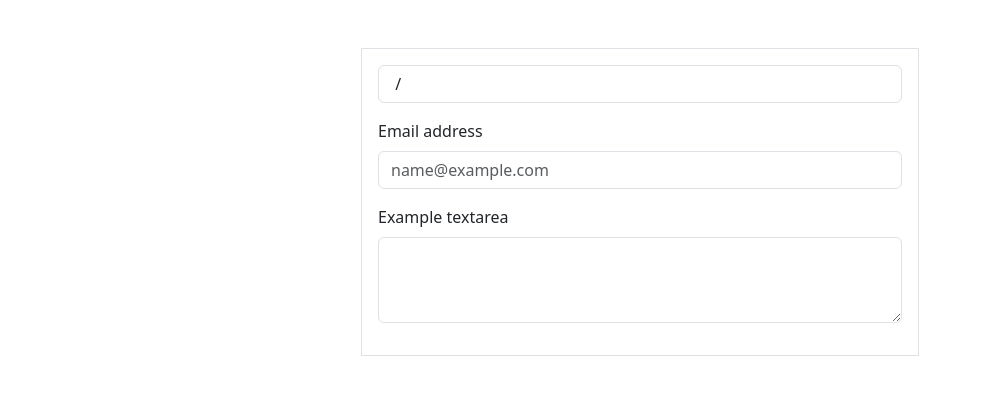
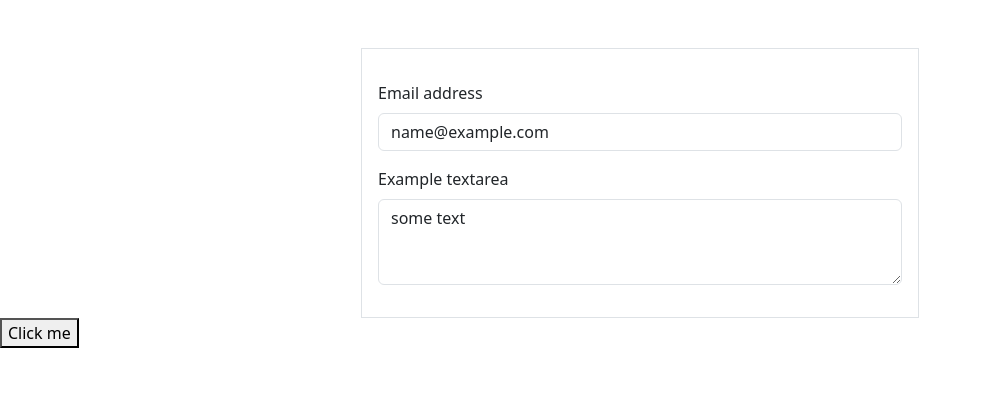
Before and after one commit to CarryMain/my-app, a React (Create React App) app: page / in a window 1280 px wide. Shown: the top 394 px of the page, without its empty margins (0-982 px from the left). Built offline with nearby package versions, Linux system fonts and the light colour scheme.

Commit message:
memo, useCallback

```diff
--- a/src/App.js
+++ b/src/App.js
@@ -1,4 +1,4 @@
-import React, {Component, useRef, useState, useEffect} from 'react'
+import React, {Component, useRef, useState, useEffect, memo} from 'react'
 import './App.css';
 // import styled from 'styled-components';
 // import BootstrapTest from './BootstrapTest';
@@ -217,27 +217,27 @@ import ReactDOM from 'react-dom';
 //   }
 // }
 
-function useInputWithValidate(initialValue) {
-  const [value, setValue] = useState(initialValue)
+// function useInputWithValidate(initialValue) {
+//   const [value, setValue] = useState(initialValue)
 
-  const onChange = event => {
-    setValue(event.target.value)
-  }
+//   const onChange = event => {
+//     setValue(event.target.value)
+//   }
 
-  const validateInput = () => {
-    return value.search(/\d/) >= 0
-  }
+//   const validateInput = () => {
+//     return value.search(/\d/) >= 0
+//   }
 
-  return {value, onChange, validateInput}
-}
+//   return {value, onChange, validateInput}
+// }
 
-const Form = () => {
+// const Form = () => {
 
-  const input = useInputWithValidate('')
-  const textArea = useInputWithValidate('')
+//   const input = useInputWithValidate('')
+//   const textArea = useInputWithValidate('')
 
 
-  const color = input.validateInput() ? 'text-danger' : null
+//   const color = input.validateInput() ? 'text-danger' : null
 
   // const myRef = useRef(1)
   // // const focusFirstTI = () => {
@@ -248,28 +248,28 @@ const Form = () => {
   //   myRef.current = text
   // })
 
-  return(
-    <Container>
-      <form style={{'overflow': 'hidden', 'position': 'relative'}} className='w-50 border mt-5 p-3 m-auto'>
-        <div className="mb-3">
-          <input value={`${input.value} / ${textArea.value}`} type="text" className="form-control" readOnly/>
-          <label htmlFor="exampleFormControlInput1" className='form-label mt-3'>Email address</label>
-          <input onChange={input.onChange}  type="email" className={`form-control ${color}`} id='exampleFormControlInput1' placeholder='name@example.com' value={input.value} />
-        </div>
-        <div className="mb-3">
-          <label htmlFor="exampleFormControlTextarea1" className='form-label'>Example textarea</label>
-          <textarea value={textArea.value} className='form-control' id="exampleFormControlTextarea1" rows="3" onChange={textArea.onChange}></textarea>
-        </div>
-        {/* {
-          this.state.advOpen ?
-          <Portal>
-            <Msg/>
-          </Portal> : null
-        } */}
-      </form>
-    </Container>
-    )
-}
+//   return(
+//     <Container>
+//       <form style={{'overflow': 'hidden', 'position': 'relative'}} className='w-50 border mt-5 p-3 m-auto'>
+//         <div className="mb-3">
+//           <input value={`${input.value} / ${textArea.value}`} type="text" className="form-control" readOnly/>
+//           <label htmlFor="exampleFormControlInput1" className='form-label mt-3'>Email address</label>
+//           <input onChange={input.onChange}  type="email" className={`form-control ${color}`} id='exampleFormControlInput1' placeholder='name@example.com' value={input.value} />
+//         </div>
+//         <div className="mb-3">
+//           <label htmlFor="exampleFormControlTextarea1" className='form-label'>Example textarea</label>
+//           <textarea value={textArea.value} className='form-control' id="exampleFormControlTextarea1" rows="3" onChange={textArea.onChange}></textarea>
+//         </div>
+//         {/* {
+//           this.state.advOpen ?
+//           <Portal>
+//             <Msg/>
+//           </Portal> : null
+//         } */}
+//       </form>
+//     </Container>
+//     )
+// }
 
 
 
@@ -286,9 +286,34 @@ const Form = () => {
 //   }
 // }
 
+
+const Form = memo((props) => {
+  return (
+      <Container>
+        <form className='w-50 border mt-5 p-3 m-auto'>
+          <div className="mb-3">
+            <label htmlFor="exampleFormControlInput1" className='form-label mt-3'>Email address</label>
+            <input value={props.mail}  type="email" className={`form-control`} id='exampleFormControlInput1' placeholder='name@example.com'/>
+          </div>
+          <div className="mb-3">
+            <label htmlFor="exampleFormControlTextarea1" className='form-label'>Example textarea</label>
+            <textarea value={props.text} className='form-control' id="exampleFormControlTextarea1" rows="3"></textarea>
+          </div>
+        </form>
+      </Container>
+  )
+})
+
 function App() {
+  const [data, setData] = useState({
+    mail: 'name@example.com',
+    text: 'some text',
+  })
   return (
-    <Form/>
+    <>
+      <Form mail={data.mail} text={data.text}/>
+      <button onClick={() => setData({ mail: 'second@example.com', text: 'another text'})}>Click me</button>
+    </>
   )
 }
 
```
